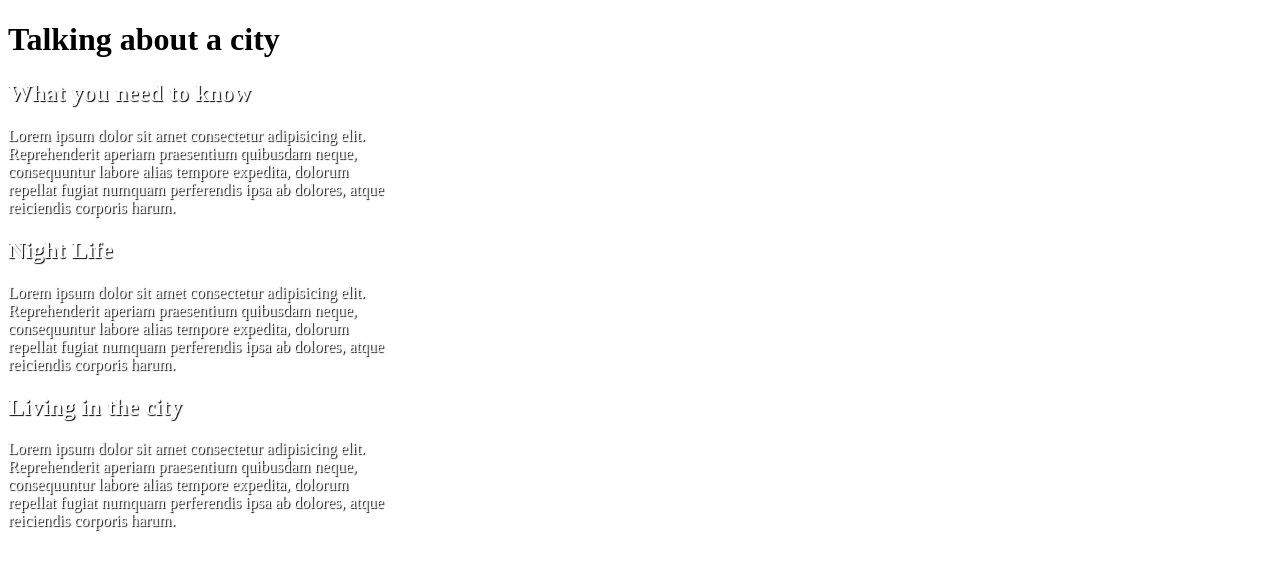
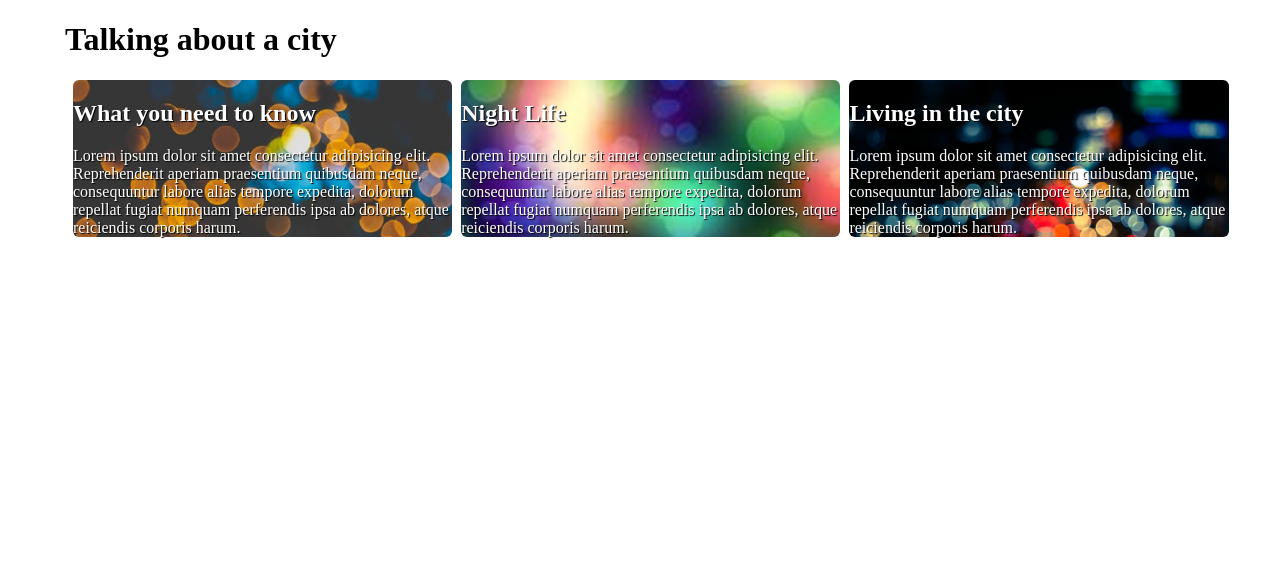
Before and after one commit to fbw-d09/uib-boxmodel-backgroundimages-dirkkrimpenfort, a website: page task-2/index.html in a window 1280 px wide. Drawn offline with Linux system fonts and the light colour scheme.

Commit message:
talking about a city done

```diff
--- a/task-2/style.css
+++ b/task-2/style.css
@@ -1,5 +1,29 @@
 .info-1, .info-2, .info-3 {
     width: 30%;
+    position:relative;
+    left:65px;
+    margin-right: 5px;
     color: white;
+    border-radius: 6px;
     text-shadow: 1px 1px 1px black;
+    display: inline-block;
 }
+
+.info-1{
+    background-image: url(/task-2/assets/task2-bg.jpeg);
+    background-size: cover;
+}
+
+.info-2{
+    background-image:url(/task-2/assets/task2-bg1.jpeg);
+    background-size: cover;
+}
+
+.info-3{
+    background-image:url(/task-2/assets/task2-bg2.jpg);
+    background-size: cover;
+}
+
+h1{
+    margin-left: 57px;
+}
```
Also changed, not shown: task-1/index.html (+2 -0 lines), task-1/style.css (line endings or trailing spaces).
